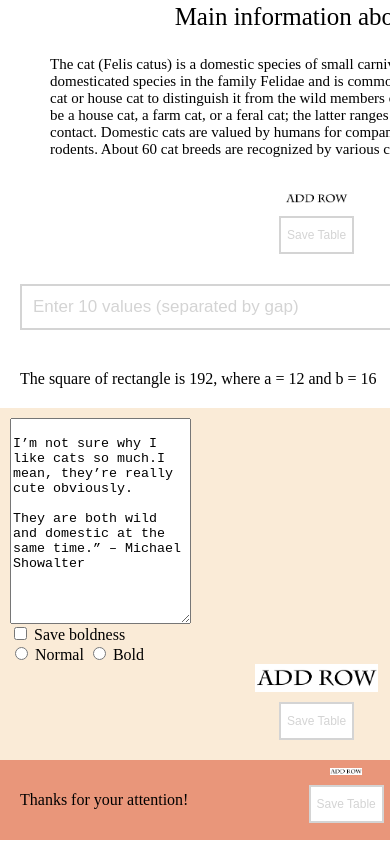
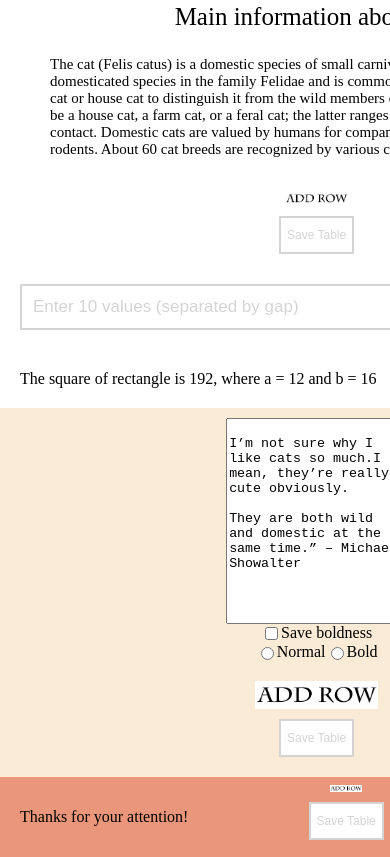
Before and after one commit to NastasaBondarchuck/WebLab1, a plain HTML site: page lab5/index.html in a window 390 px wide. Shown: the part 447-1304 px from the top of the page. Drawn offline with Linux system fonts and the light colour scheme.

Commit message:
add resizing to .css file.

```diff
--- a/lab5/css/style.css
+++ b/lab5/css/style.css
@@ -218,4 +218,13 @@ ul{
     .resize__img{
         width: 20%;
     }
+    .bold__text, .checkbox__boldness, .radio__boldness{
+        margin: auto;
+        display: flex;
+        flex-direction: row;
+        justify-content: center;
+    }
+    .right__block__content{
+        padding-bottom: 20px;
+    }
 }
--- a/lab5/index.html
+++ b/lab5/index.html
@@ -70,14 +70,13 @@
                             They are both wild and domestic at the same time.” – Michael Showalter
                         </textarea>
                     </div>
-                    <div>
+                    <div class="checkbox__boldness">
                         <input type="checkbox" name="save__boldness" id="save__boldness" onclick="SaveBoldness()"> Save boldness
                     </div>
-                    <div>
+                    <div class="radio__boldness">
                         <input type="radio" name="boldness__radio" id="normal__boldness"> Normal
                         <input type="radio" name="boldness__radio" id="bold__boldness"> Bold
                     </div>
-                    <div class="content"></div>
                 </div>
                 <div class="add__row">
                     <table class="table__right" id="table__right"></table>
```
